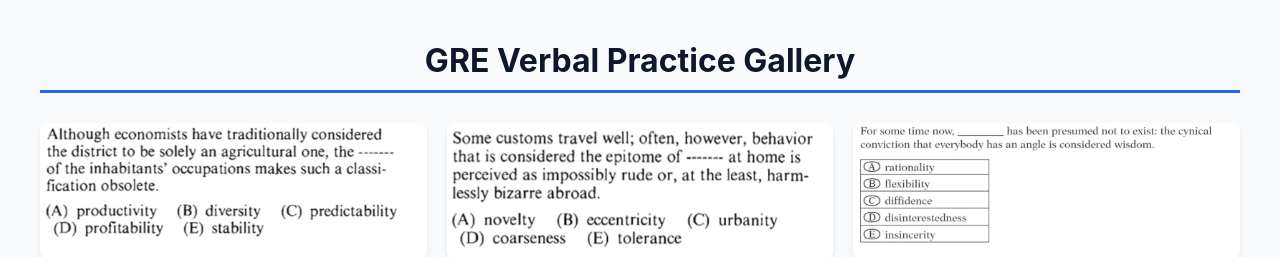
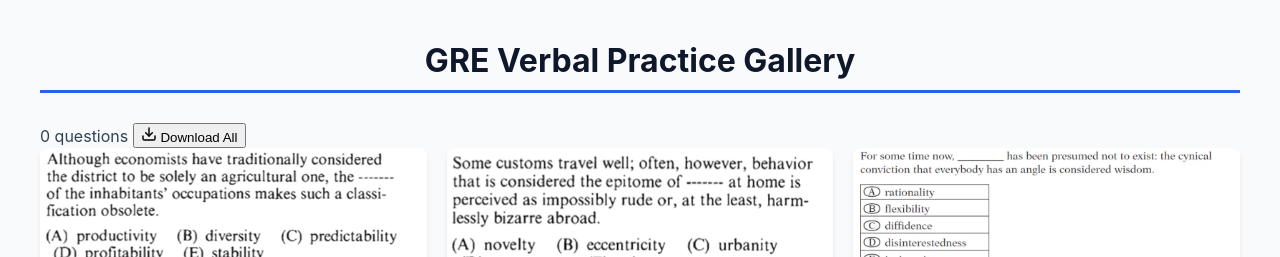
Before and after one commit to codemonk-007/GRE-questions-Gallery, a plain HTML site: page index.html in a window 1280 px wide. Shown: the top 257 px of the page. Drawn offline with nearby package versions, Linux system fonts and the light colour scheme.

Commit message:
Refactor HTML structure and improve accessibility

```diff
--- a/index.html
+++ b/index.html
@@ -8,14 +8,28 @@
 </head>
 <body>
     <div class="container">
-        <h1>GRE Verbal Practice Gallery</h1>
+        <header class="page-header">
+            <h1>GRE Verbal Practice Gallery</h1>
+            <div class="toolbar">
+                <span id="image-count" class="count-badge">0 questions</span>
+                <button id="download-all-btn" class="btn-primary">
+                    <svg class="btn-icon" viewBox="0 0 24 24" width="16" height="16" fill="none" stroke="currentColor" stroke-width="2.2" stroke-linecap="round" stroke-linejoin="round">
+                        <path d="M21 15v4a2 2 0 0 1-2 2H5a2 2 0 0 1-2-2v-4"/>
+                        <polyline points="7 10 12 15 17 10"/>
+                        <line x1="12" y1="15" x2="12" y2="3"/>
+                    </svg>
+                    <span>Download All</span>
+                </button>
+            </div>
+        </header>
+
         <div id="gallery" class="gallery">
-            <!-- Images will be injected here by JavaScript -->
+            <!-- Images injected by JavaScript -->
         </div>
     </div>
 
     <!-- Hidden file input -->
-    <input type="file" id="file-input" accept="image/*" multiple style="display: none;">
+    <input type="file" id="file-input" accept="image/*" multiple style="position:fixed;left:-9999px;top:-9999px;">
 
     <!-- Floating Action Button (Upload) -->
     <button id="upload-btn" class="fab" title="Upload image">＋</button>
@@ -31,6 +45,8 @@
     <!-- Toast notification -->
     <div id="toast"></div>
 
+    <!-- JSZip for batch download -->
+    <script src="https://cdnjs.cloudflare.com/ajax/libs/jszip/3.10.1/jszip.min.js"></script>
     <script src="script.js"></script>
 </body>
 </html>
```
